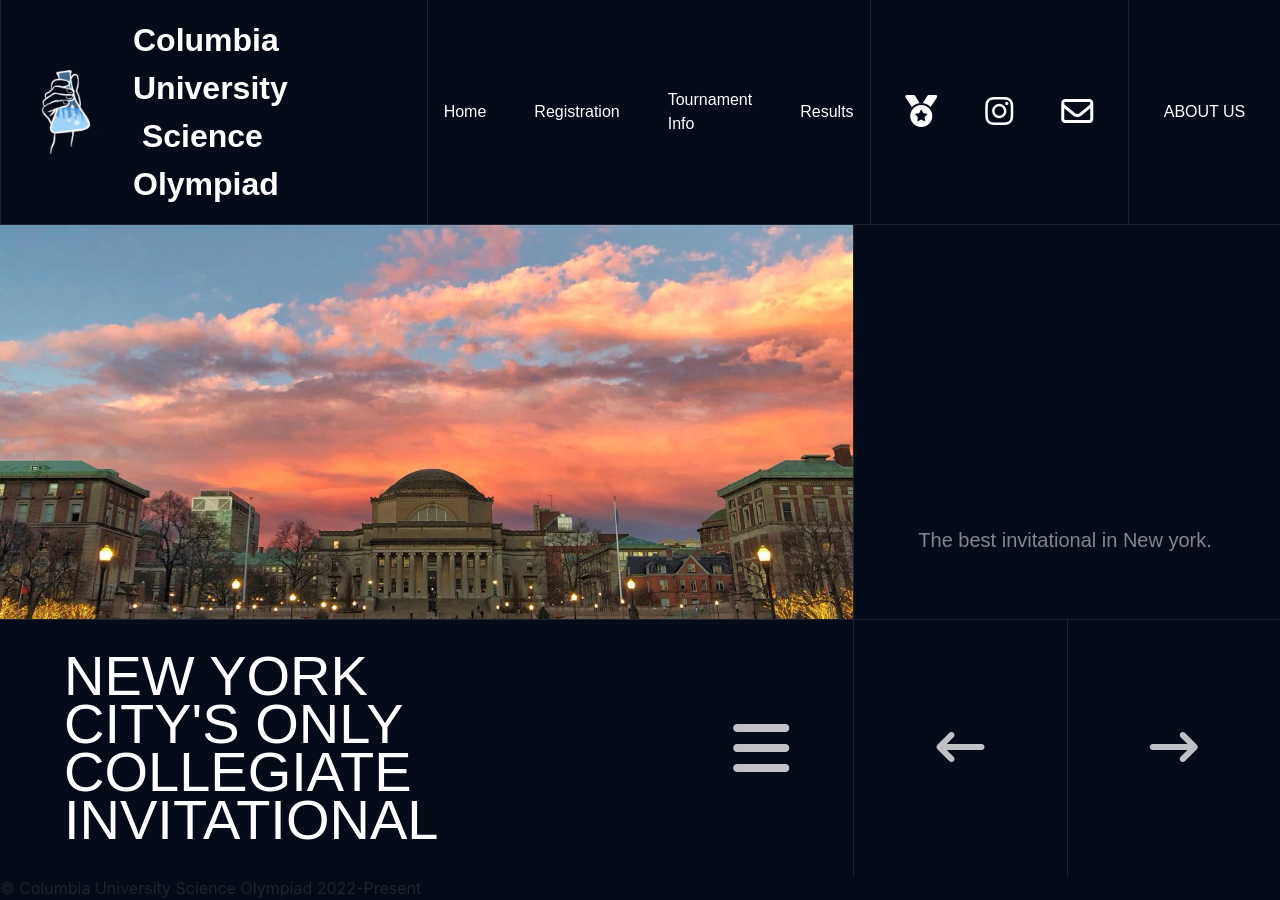
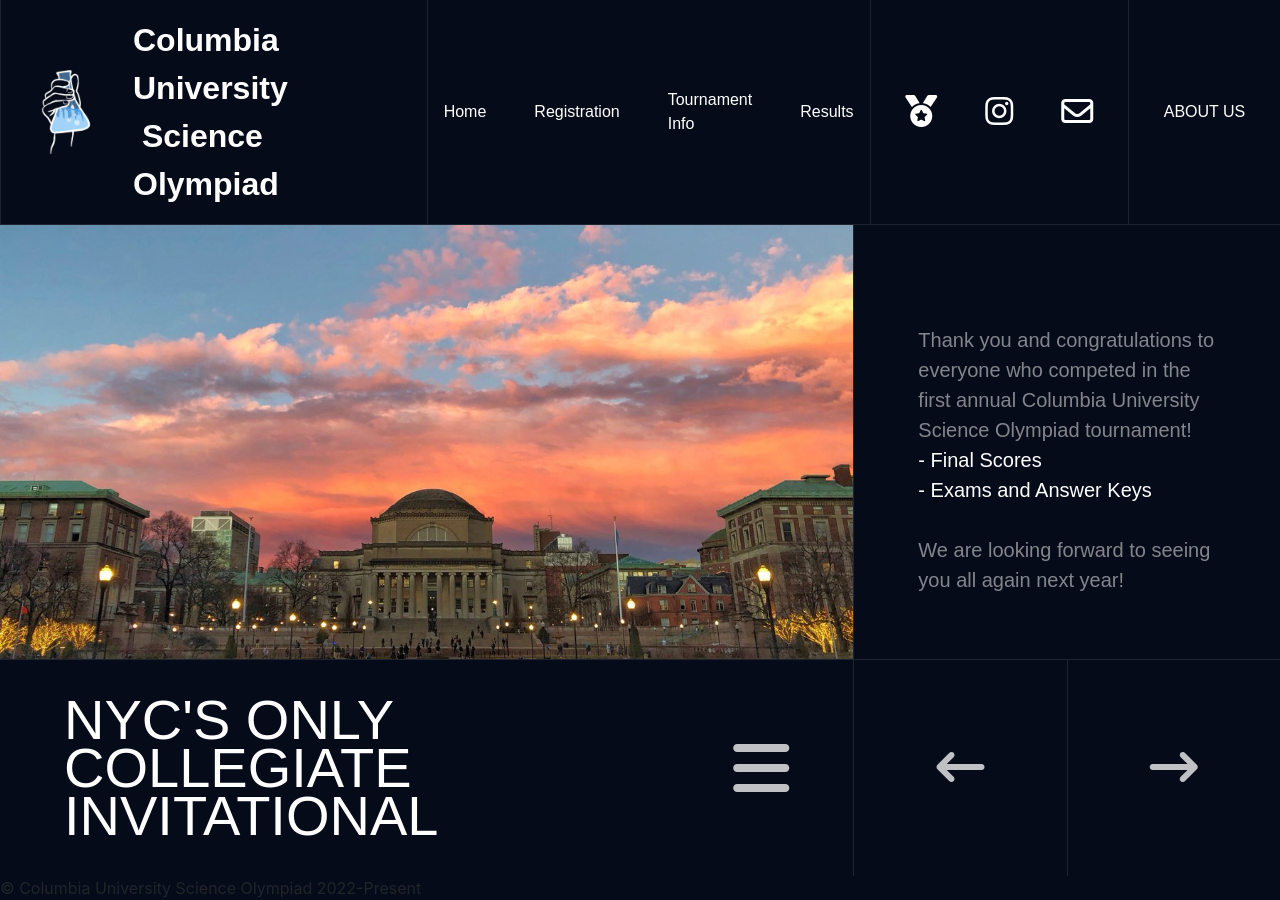
Before and after one commit to columbia-science-olympiad/columbia-science-olympiad.github.io, a Jekyll site: the page built from index.html, in a window 1280 px wide. Built offline with Jekyll 4.4.1, drawn with Linux system fonts in a browser that asks for light colours; nearby versions of some CDN libraries.

Commit message:
update homepage to do done

```diff
--- a/index.html
+++ b/index.html
@@ -7,11 +7,18 @@
     <div class="article-image-section article-section"></div>
     <div class="article-description-section article-section">
       <p>
-        The best invitational in New york.
+        Thank you and congratulations to everyone who competed in the first annual Columbia University Science Olympiad tournament!
+        <br>
+        <a href="https://drive.google.com/file/d/1rH8uxAEIBB7uNQa5ODV8KzsOhopJo2vJ/view"> - Final Scores </a>
+        <br>
+        <a href="https://drive.google.com/drive/u/1/folders/15J2z5LFEVw5viRTbIxpFHrzvkNxoDg3R"> - Exams and Answer Keys </a>
+        <br>
+        <br>
+        We are looking forward to seeing you all again next year!
       </p>
     </div>
     <div class="article-title-section article-section">
-      <h2>New York City's Only Collegiate Invitational</h2>
+      <h2> NYC's Only Collegiate Invitational</h2>
       <i class="fa-solid fa-bars"></i>
     </div>
     <div class="article-nav-section article-section">
@@ -26,7 +33,7 @@
   <article data-index="1" data-status="inactive">
     <div class="article-image-section article-section"></div>
     <div class="article-description-section article-section">
-      <p>The team behind running the invitational!</p>
+      <p>Resgistration this year has ended. Check back again later for more info!</p>
     </div>
     <div class="article-title-section article-section">
         <h2>REGISTRATION</h2>
@@ -45,7 +52,11 @@
     <div class="article-image-section article-section"></div>
     <div class="article-description-section article-section">
       <p>
-        <i>Are you a Columbia/Barnard student interested in joining? Join our mailing list here: <a href="https://forms.gle/CUGqqaQC2M7PHJVW9">https://forms.gle/CUGqqaQC2M7PHJVW9</a></i>
+        The tournament event schedule can be found <a href="https://docs.google.com/spreadsheets/d/1bXm0771iAZCyP7o-EQcDlos_wHdpZ9wvh0h4GoqnL_k/edit#gid=0" > here</a>
+        <br>
+        The list of attending teams (with team numbers and homerooms) can be found <a href="https://drive.google.com/file/d/1EGNX54uHr2ejXQwZd5m9Eu4LqeRHh-Es/view">here</a>
+        <br>
+        <br>
       </p>
       </div>
     <div class="article-title-section article-section">
```
